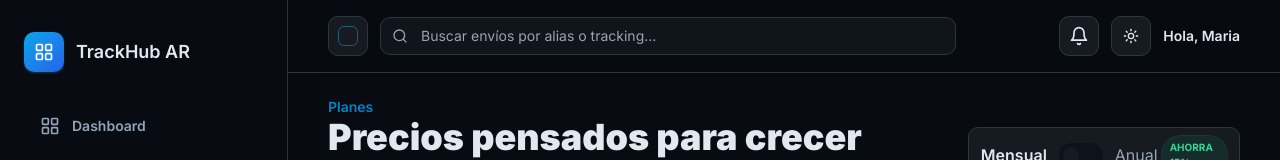
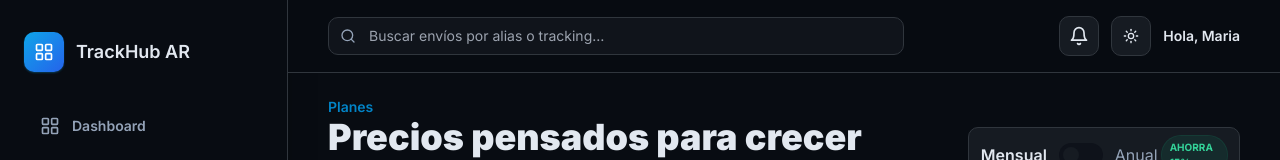
Before and after one commit to Mariano-Martinez/Proyecto-2, a Next.js app: page /pricing in a window 1280 px wide. Shown: the top 160 px of the page. Built offline with nearby package versions, Linux system fonts and the light colour scheme.

Commit message:
Remove search leading icon button

```diff
--- a/src/components/layout/TopHeader.tsx
+++ b/src/components/layout/TopHeader.tsx
@@ -27,9 +27,6 @@ export const TopHeader = ({ onMenu, onPrimaryAction, primaryActionLabel, primary
         </button>
 
         <div className="flex flex-1 items-center gap-3">
-          <div className="flex h-10 w-10 items-center justify-center rounded-[10px] border border-[rgb(var(--panel-border))] bg-[rgb(var(--panel-bg))] text-sky-400">
-            <div className="h-5 w-5 rounded-md border border-sky-400/40" />
-          </div>
           <div className="relative w-full max-w-xl">
             <Search className="absolute left-3 top-1/2 h-4 w-4 -translate-y-1/2 text-[rgb(var(--muted-foreground))]" />
             <input
```
